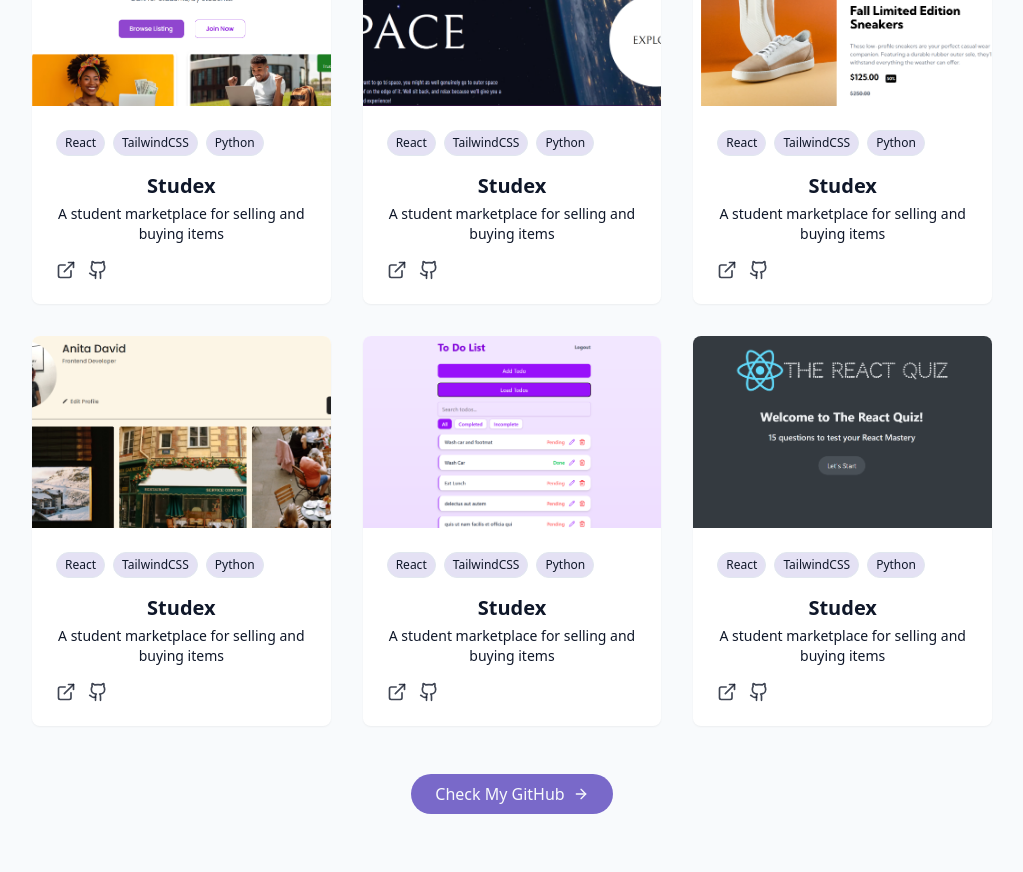
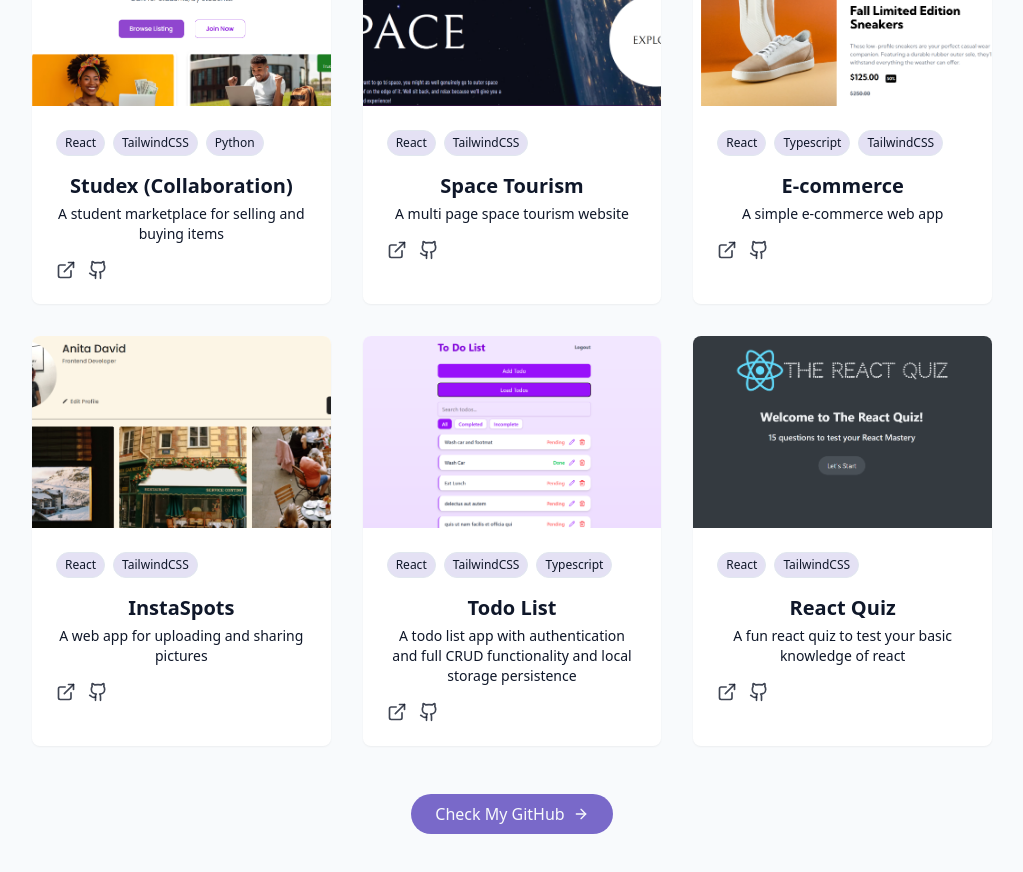
Before and after one commit to anita-david/AnitaDavid, a React (Vite) app: page / in a window 1280 px wide. Shown: the part 2760-3632 px from the top of the page, without its empty margins (128-1151 px from the left). Built offline with nearby package versions, Linux system fonts and the light colour scheme.

Commit message:
Updated projects section

```diff
--- a/src/components/ProjectsSection.jsx
+++ b/src/components/ProjectsSection.jsx
@@ -5,57 +5,57 @@ import { ExternalLink } from "lucide-react";
 const projects = [
   {
     id: 1,
-    title: "Studex",
+    title: "Studex (Collaboration)",
     description: "A student marketplace for selling and buying items",
     image: "/projects/Project1.png",
     tags: ["React", "TailwindCSS", "Python"],
-    demoUrl: "#",
-    githubUrl: "#",
+    demoUrl: "https://studdex.vercel.app/",
+    githubUrl: "https://github.com/Studex-Product/studex-frontend.git",
   },
   {
     id: 2,
-    title: "Studex",
-    description: "A student marketplace for selling and buying items",
+    title: "Space Tourism",
+    description: "A multi page space tourism website",
     image: "/projects/Project2.png",
-    tags: ["React", "TailwindCSS", "Python"],
-    demoUrl: "#",
-    githubUrl: "#",
+    tags: ["React", "TailwindCSS", ],
+    demoUrl: "https://anita-space-tourism.vercel.app/",
+    githubUrl: "https://github.com/anita-david/Space-Tourism.git",
   },
   {
     id: 3,
-    title: "Studex",
-    description: "A student marketplace for selling and buying items",
+    title: "E-commerce",
+    description: "A simple e-commerce web app",
     image: "/projects/Project3.png",
-    tags: ["React", "TailwindCSS", "Python"],
-    demoUrl: "#",
-    githubUrl: "#",
+    tags: ["React", "Typescript", "TailwindCSS", ],
+    demoUrl: "https://anita-e-commerce-page.vercel.app/",
+    githubUrl: "https://github.com/anita-david/E-Commerce-Page.git",
   },
   {
     id: 4,
-    title: "Studex",
-    description: "A student marketplace for selling and buying items",
+    title: "InstaSpots",
+    description: "A web app for uploading and sharing pictures",
     image: "/projects/Project4.png",
-    tags: ["React", "TailwindCSS", "Python"],
-    demoUrl: "#",
-    githubUrl: "#",
+    tags: ["React", "TailwindCSS", ],
+    demoUrl: "https://insta-spots-eta.vercel.app/",
+    githubUrl: "https://github.com/anita-david/Insta-Spots.git",
   },
   {
     id: 5,
-    title: "Studex",
-    description: "A student marketplace for selling and buying items",
+    title: "Todo List",
+    description: "A todo list app with authentication and full CRUD functionality and local storage persistence",
     image: "/projects/Project5.png",
-    tags: ["React", "TailwindCSS", "Python"],
-    demoUrl: "#",
-    githubUrl: "#",
+    tags: ["React", "TailwindCSS", "Typescript"],
+    demoUrl: "https://anita-david-todo-exam.vercel.app/",
+    githubUrl: "https://github.com/anita-david/Exam-Todo.git",
   },
   {
     id: 6,
-    title: "Studex",
-    description: "A student marketplace for selling and buying items",
+    title: "React Quiz",
+    description: "A fun react quiz to test your basic knowledge of react",
     image: "/projects/Project6.png",
-    tags: ["React", "TailwindCSS", "Python"],
-    demoUrl: "#",
-    githubUrl: "#",
+    tags: ["React", "TailwindCSS", ],
+    demoUrl: "https://anita-react-quiz.vercel.app/",
+    githubUrl: "https://github.com/anita-david/React-Quiz.git",
   },
 ];
 
```
